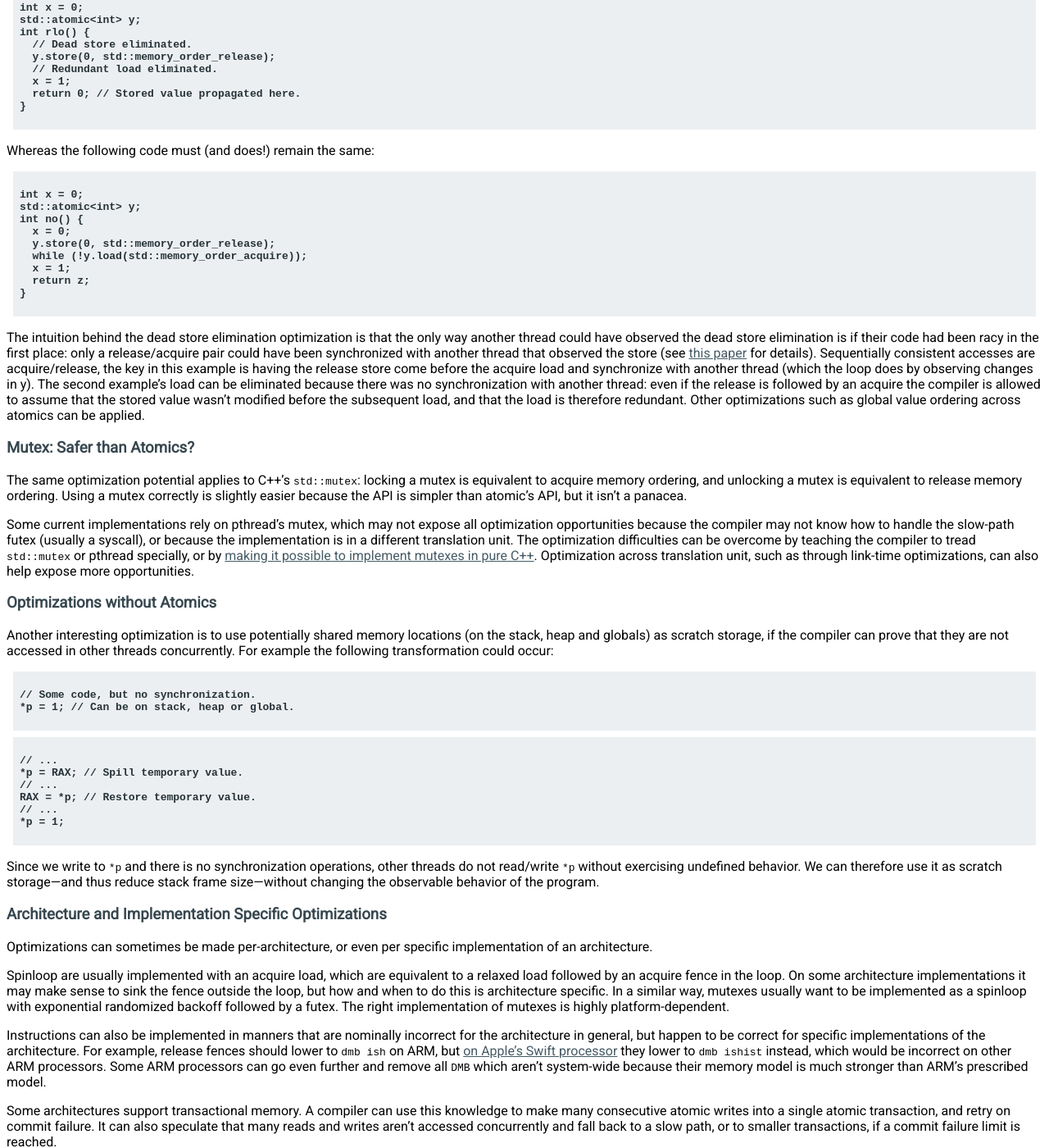
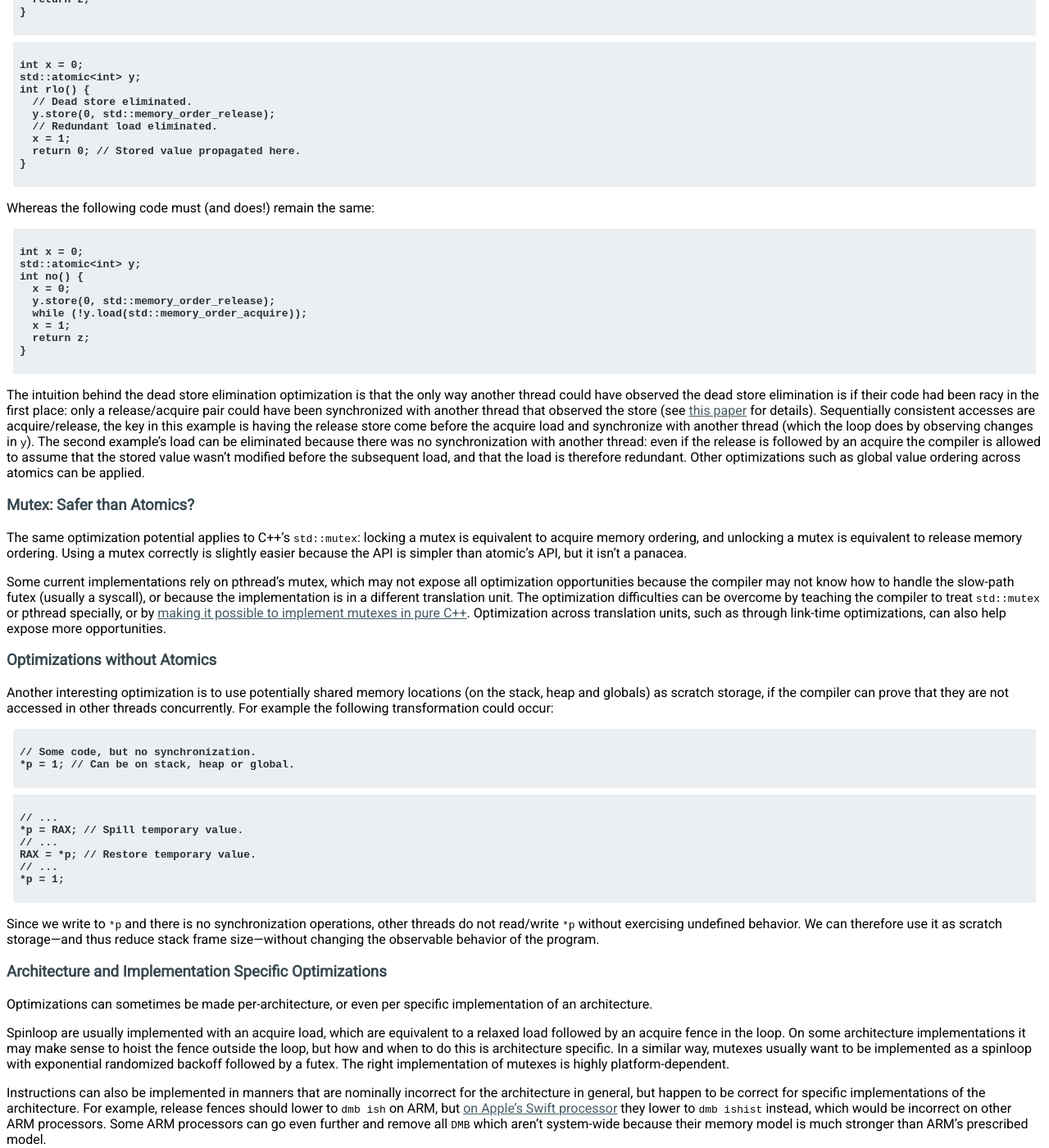
Before and after one commit to jfbastien/papers, a Sphinx documentation site: the page built from source/N4269.rst, in a window 1280 px wide and 1400 px high, scrolled down 2704 px. Shown: the whole window at 82% size. Built offline with Sphinx 7.4.7, drawn with Linux system fonts in a browser that asks for light colours; some of the changed text lies outside the part shown.

```diff
--- a/source/N4269.rst
+++ b/source/N4269.rst
@@ -31,7 +32,7 @@ propagation into atomics, leading to further optimizations such as using the
 locked ``inc``/``dec`` instructions instead of locked ``add``/``sub`` when
 adding/subtracting ``1`` to an atomic on x86:
 
-.. code:: c++
+.. code::
 
   std::atomic<int> x, y;
   void inc(int val) {
@@ -39,7 +40,7 @@ adding/subtracting ``1`` to an atomic on x86:
     y += val;
   }
 
-.. code:: gas
+.. code::
 
   _Z3inci:
     lock incl x(%rip)
@@ -56,18 +57,18 @@ and shows that on x86 the code can be transformed as follows:
 
 .. _suggests: http://www.hpl.hp.com/techreports/2012/HPL-2012-68.pdf
 
-.. code:: c++
+.. code::
 
+  int r1, r2;
+  unsigned seq0, seq1;
   do {
-    int r1, r2;
-    unsigned seq0, seq1;
     seq0 = seq.load(std::memory_order_acquire);
     r1 = data1.load(std::memory_order_relaxed);
     r2 = data2.load(std::memory_order_relaxed);
     seq1 = seq.fetch_add(0, std::memory_order_release);
   } while (seq0 != seq1 || seq0 & 1);
 
-.. code:: gas
+.. code::
 
   .LBB0_1:
         movl    seq(%rip), %esi
@@ -102,7 +103,7 @@ post-dominates and aliases another to eliminate the other store.
 A trickier example is fusion of relaxed atomic operations, even when
 interleaved:
 
-.. code:: c++
+.. code::
 
   std::atomic<int> x, y;
   void relaxed() {
@@ -112,7 +113,7 @@ interleaved:
     y.fetch_add(1, std::memory_order_relaxed);
   }
 
-.. code:: c++
+.. code::
 
   std::atomic<int> x, y;
   void relaxed() {
@@ -129,11 +131,11 @@ A compiler can tag all functions on whether they have atomic instructions or
 not, and optimize around call sites accordingly. This could even be done for all
 virtual overrides when we can enumerate them.
 
-Fences are generated as a consequence of std::atomic_thread_fence as well as, on
-some architectures, atomic operations. Fences tend to be expensive, and removing
-redundant ones as well as positioning them optimally leads to great performance
-gains, while keeping the code correct and simple. This is `currently under
-review in LLVM`_.
+Fences are generated as a consequence of ``std::atomic_thread_fence`` as well
+as, on some architectures, atomic operations. Fences tend to be expensive, and
+removing redundant ones as well as positioning them optimally leads to great
+performance gains, while keeping the code correct and simple. This is `currently
+under review in LLVM`_.
 
 .. _`currently under review in LLVM`: http://reviews.llvm.org/D5758
 
@@ -151,7 +153,7 @@ is`_!)  transformed as shown.
 
 .. _`and is`: http://reviews.llvm.org/D4845
 
-.. code:: c++
+.. code::
 
   int x = 0;
   std::atomic<int> y;
@@ -163,7 +165,7 @@ is`_!)  transformed as shown.
     return z;
   }
 
-.. code:: c++
+.. code::
 
   int x = 0;
   std::atomic<int> y;
@@ -179,7 +181,7 @@ The following code, with a different store/load ordering and using
 release/acquire memory ordering, can also be transformed as show (but currently
 isn’t).
 
-.. code:: c++
+.. code::
 
   int x = 0;
   std::atomic<int> y;
@@ -191,7 +193,7 @@ isn’t).
     return z;
   }
 
-.. code:: c++
+.. code::
 
   int x = 0;
   std::atomic<int> y;
@@ -205,7 +207,7 @@ isn’t).
 
 Whereas the following code must (and does!) remain the same:
 
-.. code:: c++
+.. code::
 
   int x = 0;
   std::atomic<int> y;
@@ -224,7 +226,7 @@ been synchronized with another thread that observed the store (see `this paper`_
 for details). Sequentially consistent accesses are acquire/release, the key in
 this example is having the release store come before the acquire load and
 synchronize with another thread (which the loop does by observing changes in
-y). The second example’s load can be eliminated because there was no
+``y``). The second example’s load can be eliminated because there was no
 synchronization with another thread: even if the release is followed by an
 acquire the compiler is allowed to assume that the stored value wasn’t modified
 before the subsequent load, and that the load is therefore redundant. Other
@@ -244,9 +246,9 @@ Some current implementations rely on pthread’s mutex, which may not expose all
 optimization opportunities because the compiler may not know how to handle the
 slow-path futex (usually a syscall), or because the implementation is in a
 different translation unit. The optimization difficulties can be overcome by
-teaching the compiler to tread ``std::mutex`` or pthread specially, or by
+teaching the compiler to treat ``std::mutex`` or pthread specially, or by
 `making it possible to implement mutexes in pure C++`_. Optimization across
-translation unit, such as through link-time optimizations, can also help expose
+translation units, such as through link-time optimizations, can also help expose
 more opportunities.
 
 .. _`making it possible to implement mutexes in pure C++`: http://www.open-std.org/jtc1/sc22/wg21/docs/papers/2014/n4195.pdf
@@ -259,12 +261,12 @@ Another interesting optimization is to use potentially shared memory locations
 that they are not accessed in other threads concurrently. For example the
 following transformation could occur:
 
-.. code:: c++
+.. code::
 
   // Some code, but no synchronization.
   *p = 1; // Can be on stack, heap or global.
 
-.. code:: c++
+.. code::
 
   // ...
   *p = RAX; // Spill temporary value.
@@ -286,7 +288,7 @@ implementation of an architecture.
 
 Spinloop are usually implemented with an acquire load, which are equivalent to a
 relaxed load followed by an acquire fence in the loop. On some architecture
-implementations it may make sense to sink the fence outside the loop, but how
+implementations it may make sense to hoist the fence outside the loop, but how
 and when to do this is architecture specific. In a similar way, mutexes usually
 want to be implemented as a spinloop with exponential randomized backoff
 followed by a futex. The right implementation of mutexes is highly
```
Also changed, not shown: other parts of source/N4269.rst (+6 -4 lines).
